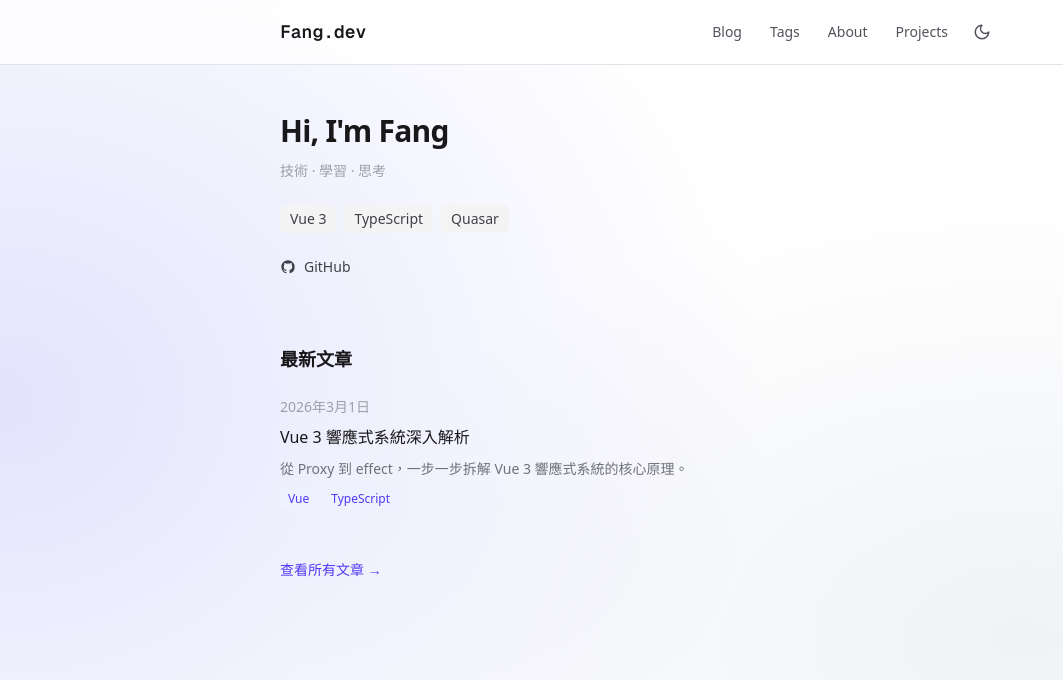
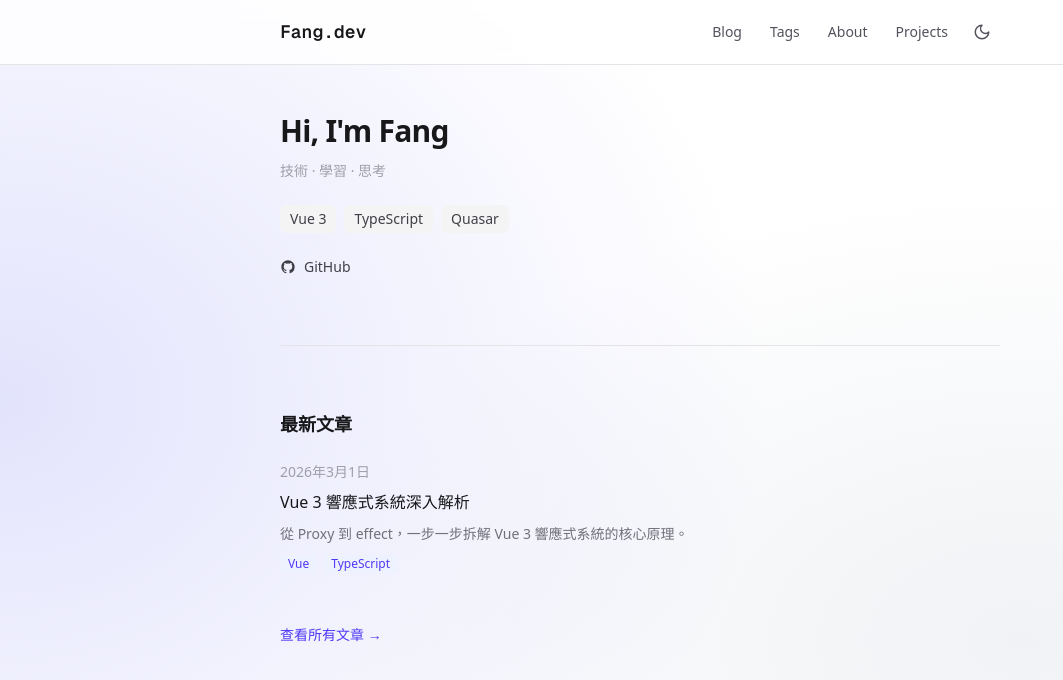
Before and after one commit to LeeFang14/fang.dev, a Next.js app: page / in a window 1280 px wide. Shown: the top 680 px of the page, without its empty margins (0-1063 px from the left). Built offline with nearby package versions, Linux system fonts and the light colour scheme.

Commit message:
style: add section divider between hero and latest posts on home page

```diff
--- a/app/page.tsx
+++ b/app/page.tsx
@@ -54,6 +54,8 @@ export default function Home() {
         </a>
       </section>
 
+      <hr className="border-zinc-200 dark:border-zinc-800" />
+
       {/* Latest Posts */}
       <section className="space-y-6">
         <h2 className="text-lg font-semibold text-zinc-900 dark:text-zinc-50">最新文章</h2>
```
Also changed, not shown: 1 other file (tests, documents, lock files or other folders).
